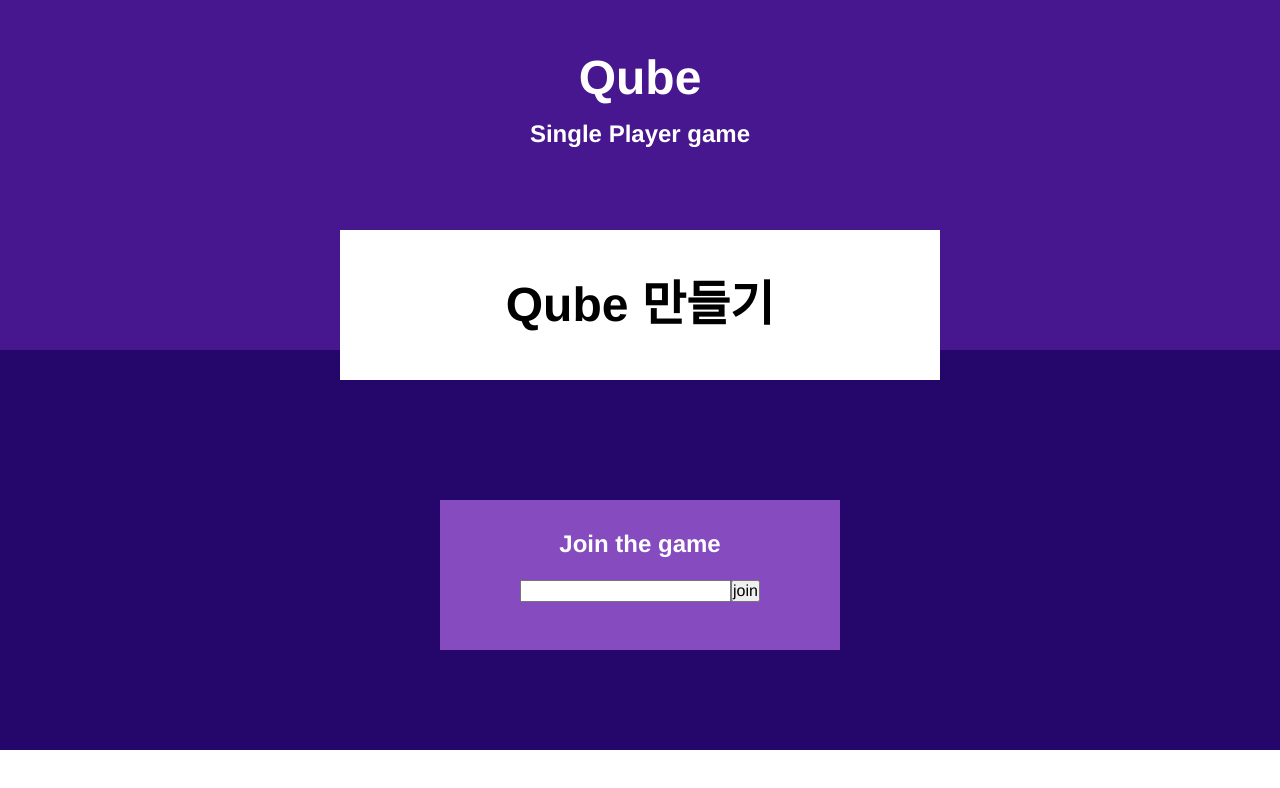
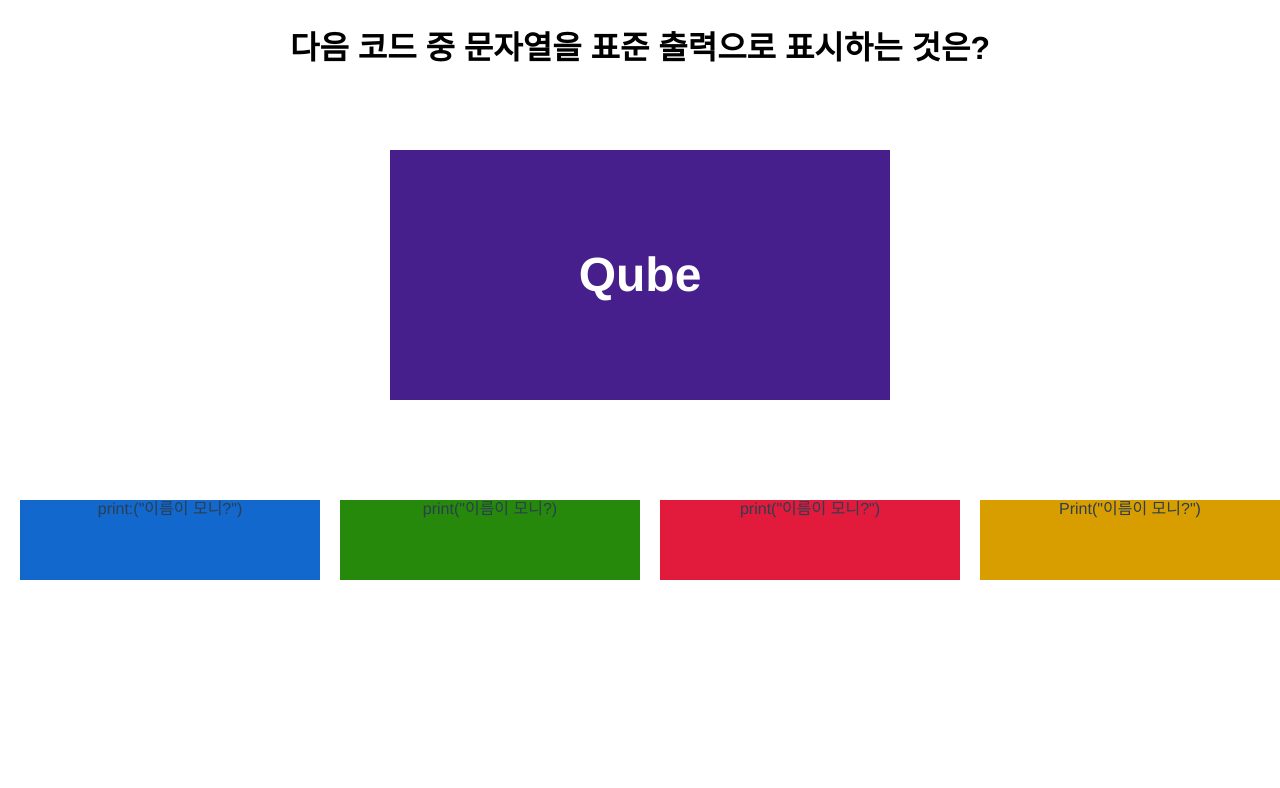
Before and after one commit to YonghoChoi/yongquiz, a Vue app: page /question in a window 1280 px wide. Shown: the top 788 px of the page. Built offline with nearby package versions, Linux system fonts and the light colour scheme.

Commit message:
문항 페이지 추가

```diff
--- /dev/null
+++ b/public/css/style.css
@@ -0,0 +1,18 @@
+.center {
+  position: absolute;
+  top: 50%;
+  left: 50%;
+  transform: translate(-50%, -50%);
+}
+
+.vtc-center {
+  position: absolute;
+  top: 50%;
+  transform: translateY(-50%);
+}
+
+.hzt-center {
+  position: absolute;
+  left: 50%;
+  transform: translateX(-50%);
+}
--- a/public/index.html
+++ b/public/index.html
@@ -6,6 +6,7 @@
     <meta name="viewport" content="width=device-width,initial-scale=1.0">
     <link rel="icon" href="<%= BASE_URL %>favicon.ico">
     <link rel="stylesheet" href="https://cdnjs.cloudflare.com/ajax/libs/normalize/8.0.1/normalize.min.css" integrity="sha512-NhSC1YmyruXifcj/KFRWoC561YpHpc5Jtzgvbuzx5VozKpWvQ+4nXhPdFgmx8xqexRcpAglTj9sIBWINXa8x5w==" crossorigin="anonymous" />
+    <link rel="stylesheet" href="css/style.css">
     <title><%= htmlWebpackPlugin.options.title %></title>
   </head>
   <body>
--- a/src/App.vue
+++ b/src/App.vue
@@ -1,17 +1,12 @@
 <template>
   <div id="app">
-    <main-page></main-page>
+    <router-view></router-view>
   </div>
 </template>
 
 <script>
-import MainPage from "./views/MainPage.vue";
-
 export default {
   name: "App",
-  components: {
-    MainPage,
-  },
 };
 </script>
 
--- a/src/router/index.js
+++ b/src/router/index.js
@@ -1,6 +1,7 @@
 import Vue from "vue";
 import VueRouter from "vue-router";
 import MainPage from "../views/MainPage.vue";
+import QuestionPage from "../views/QuestionPage.vue";
 
 Vue.use(VueRouter);
 
@@ -8,14 +9,11 @@ const routes = [
   {
     path: "/",
     component: MainPage,
-      children: [
-        // {
-        //   name: "start",
-        //   path: "/start",
-        //   component: StartPage,
-        // },
-
-      ],
+  },
+  {
+    name: "question",
+    path: "/question",
+    component: QuestionPage,
   },
 ];
 
--- a/src/views/MainPage.vue
+++ b/src/views/MainPage.vue
@@ -13,7 +13,7 @@
         <span class="hzt-center subtitle join-game-text">Join the game</span>
         <div class="hzt-center nickname">
           <input type="text" id="nickname" />
-          <button id="btn-join">join</button>
+          <button id="btn-join" @click="goToQuestionPage">join</button>
         </div>
       </div>
     </div>
@@ -21,7 +21,13 @@
 </template>
 
 <script>
-export default {};
+export default {
+  methods: {
+    goToQuestionPage() {
+      this.$router.push("/question");
+    }
+  }
+};
 </script>
 
 <style>
@@ -29,12 +35,6 @@ export default {};
   margin: 0;
   padding: 0;
   box-sizing: border-box;
-}
-
-.wrapper {
-  display: grid;
-  grid-template-columns: 1fr 1fr 1fr;
-  grid-template-rows: 400px 400px;
 }
 
 .header {
@@ -49,25 +49,6 @@ export default {};
   background-color: #25076b;
   width: 100%;
   height: 400px;
-}
-
-.center {
-  position: absolute;
-  top: 50%;
-  left: 50%;
-  transform: translate(-50%, -50%);
-}
-
-.vtc-center {
-  position: absolute;
-  top: 50%;
-  transform: translateY(-50%);
-}
-
-.hzt-center {
-  position: absolute;
-  left: 50%;
-  transform: translateX(-50%);
 }
 
 .join {
--- /dev/null
+++ b/src/views/QuestionPage.vue
@@ -0,0 +1,126 @@
+<template>
+  <div class="wrapper">
+    <div class="title">
+      <div class="hzt-center question-text">{{ question }}</div>
+    </div>
+
+    <div class="hzt-center banner">
+      <span class="center banner-text">Qube</span>
+    </div>
+
+    <div class="hzt-center answers">
+      <div class="answer" style="background-color: #1268cd">{{ answers[0] }}</div>
+      <div class="answer" style="background-color: #26890b">{{ answers[1] }}</div>
+      <div class="answer" style="background-color: #e21b3c">{{ answers[2] }}</div>
+      <div class="answer" style="background-color: #d89e00">{{ answers[3] }}</div>
+    </div>
+  </div>
+</template>
+
+<script>
+export default {
+  data: () => {
+    return {
+      question: "다음 코드 중 문자열을 표준 출력으로 표시하는 것은?",
+      answers: [
+        `print:("이름이 모니?")`,
+        `print("이름이 모니?)`,
+        `print("이름이 모니?")`,
+        `Print("이름이 모니?")`,
+      ],
+    }
+  }
+};
+</script>
+
+<style>
+* {
+  margin: 0;
+  padding: 0;
+  box-sizing: border-box;
+}
+
+.wrapper {
+  position: relative;
+}
+
+.question-text {
+  top: 30px;
+  color: black;
+  width: 100%;
+  height: 150px;
+  font-size: 2rem;
+  font-weight: 600;
+}
+
+.banner {
+  top: 150px;
+  background-color: #461f8c;
+  width: 500px;
+  height: 250px;
+}
+
+.answers {
+  display: flex;
+  top: 500px;
+  width: 100%;
+}
+
+.answer {
+  margin-left: 20px;
+  background-color: #461f8c;
+  width: 47%;
+  height: 80px;
+}
+
+.join {
+  top: 150px;
+  background-color: #864bbf;
+  width: 400px;
+  height: 150px;
+}
+
+.banner-text {
+  color: rgb(255, 255, 255);
+  font-size: 3rem;
+  font-weight: 600;
+}
+
+.subtitle {
+  color: rgb(255, 255, 255);
+  font-size: 1.5rem;
+  font-weight: 600;
+}
+
+.service-name-text {
+  top: 50px;
+}
+
+.game-mode-text {
+  top: 120px;
+}
+
+.join-game-text {
+  top: 30px;
+}
+
+.nickname {
+  position: absolute;
+  display: flex;
+  top: 80px;
+}
+
+.quiz-subject {
+  top: 230px;
+  background-color: rgb(255, 255, 255);
+  width: 600px;
+  height: 150px;
+  z-index: 1;
+}
+
+.quiz-text {
+  color: black;
+  font-size: 3rem;
+  font-weight: 600;
+}
+</style>
```
Lines whose indentation alone changed are shown as unchanged.
